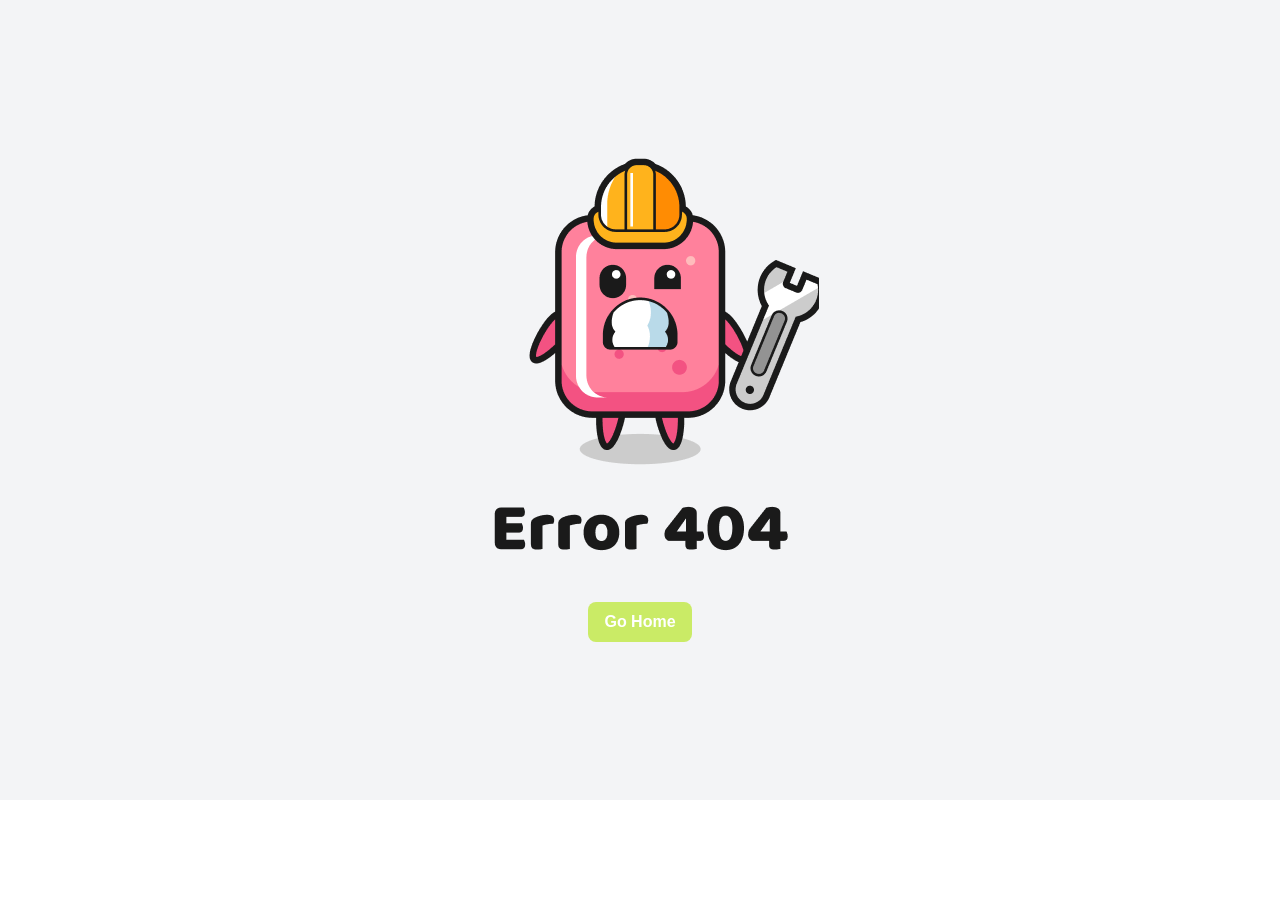
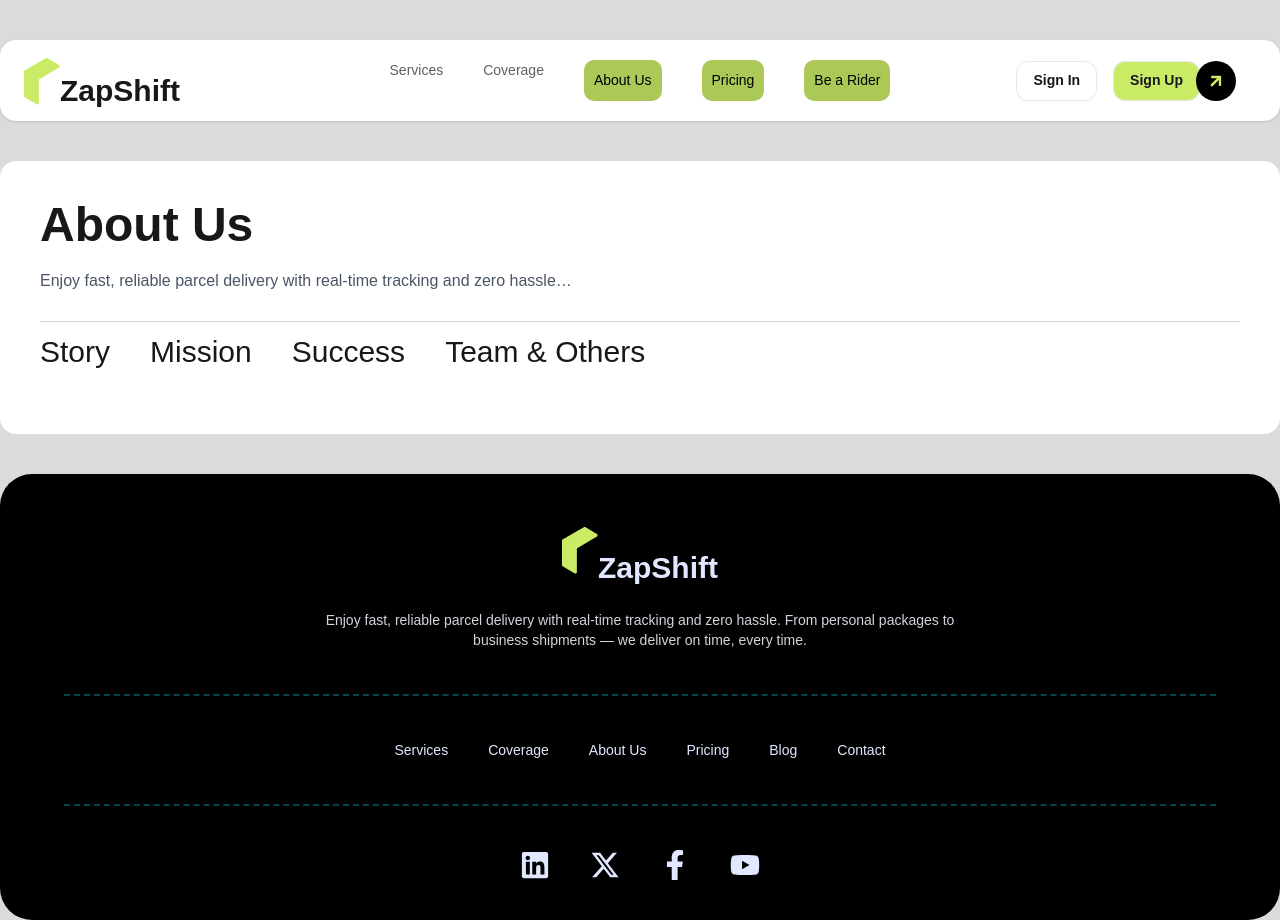
Before and after one commit to tonmoybiswas07/zap_shift_client, a React app: page /about in a window 1280 px wide. Before the commit this address had no page. Before the commit the page ends 800 px from the top, so only its background shows below. Built offline with nearby package versions, Linux system fonts and the light colour scheme; the HTML template or start-up script is replaced by a standard one.

Commit message:
update about us page

```diff
--- /dev/null
+++ b/src/Pages/AboutUs/AboutUs.jsx
@@ -0,0 +1,48 @@
+import React from 'react';
+import { Link, Outlet } from 'react-router';
+
+const AboutUs = () => {
+  const aboutInfoLinks = (
+    <>
+      <Link to="story" className="hover:underline underline-offset-8">
+        Story
+      </Link>
+
+      <Link to="mission" className="hover:underline underline-offset-8">
+        Mission
+      </Link>
+
+      <Link to="success" className="hover:underline underline-offset-8">
+        Success
+      </Link>
+
+      <Link to="team" className="hover:underline underline-offset-8">
+        Team & Others
+      </Link>
+    </>
+  );
+
+  return (
+    <div className="bg-white p-10 my-10 rounded-2xl">
+      <div>
+        <h2 className="font-extrabold text-5xl">About Us</h2>
+        <p className="mt-5 text-gray-600">
+          Enjoy fast, reliable parcel delivery with real-time tracking and zero hassle…
+        </p>
+      </div>
+
+      <hr className="text-gray-300 mt-7" />
+
+      <div className="flex flex-col md:flex-row gap-10 text-3xl my-3">
+        {aboutInfoLinks}
+      </div>
+
+      {/* Nested page will show here */}
+      <div className="mt-6">
+        <Outlet />
+      </div>
+    </div>
+  );
+};
+
+export default AboutUs;
--- /dev/null
+++ b/src/Pages/AboutUs/Mission.jsx
@@ -0,0 +1,11 @@
+import React from 'react';
+
+const Mission = () => {
+    return (
+        <div className='text-gray-700 my-5'>
+            <p>Zap Shift exists to make delivery simple, fast, and trustworthy. We believe delivery should not feel stressful or complicated — it should feel easy, reliable, and always on time. Our mission is to connect people and businesses through smarter technology and thoughtful service. From personal parcels to business shipments, we design Zap Shift so that anyone can send items quickly, track them in real time, and feel confident that their package will arrive safely. We want small businesses, online sellers, and growing entrepreneurs to feel supported, not limited, by logistics. Every feature we build is guided by three core ideas: speed, trust, and support. We aim to deliver faster without compromising safety, to build a service customers can truly rely on, and to always be available when someone needs help. When people think about delivery, we want Zap Shift to be the name they associate with confidence, convenience, and modern service.</p>
+        </div>
+    );
+};
+
+export default Mission;
--- /dev/null
+++ b/src/Pages/AboutUs/Story.jsx
@@ -0,0 +1,13 @@
+import React from 'react';
+
+const Story = () => {
+    return (
+        <div className='text-gray-700'>
+            <p>We started with a simple promise — to make parcel delivery fast, reliable, and stress-free. Over the years, our commitment to real-time tracking, efficient logistics, and customer-first service has made us a trusted partner for thousands. Whether it's a personal gift or a time-sensitive business delivery, we ensure it reaches its destination — on time, every time.</p>
+            <p>We started with a simple promise — to make parcel delivery fast, reliable, and stress-free. Over the years, our commitment to real-time tracking, efficient logistics, and customer-first service has made us a trusted partner for thousands. Whether it's a personal gift or a time-sensitive business delivery, we ensure it reaches its destination — on time, every time.</p>
+            <p>We started with a simple promise — to make parcel delivery fast, reliable, and stress-free. Over the years, our commitment to real-time tracking, efficient logistics, and customer-first service has made us a trusted partner for thousands. Whether it's a personal gift or a time-sensitive business delivery, we ensure it reaches its destination — on time, every time.</p>
+        </div>
+    );
+};
+
+export default Story;
--- /dev/null
+++ b/src/Pages/AboutUs/Success.jsx
@@ -0,0 +1,11 @@
+import React from 'react';
+
+const Success = () => {
+    return (
+        <div className='text-gray-700 my-5'>
+            <p>Zap Shift began as a simple idea: create a smarter way to move packages from one place to another. Over time, that idea turned into a growing delivery platform trusted by customers and businesses alike. We are proud of the thousands of successful deliveries completed, the expanding community of users, and the steady stream of positive feedback we receive. Our success comes from focusing on reliability, user-friendly design, secure handling, and fair pricing. People choose Zap Shift because they know their parcels matter to us as much as they matter to them. Each milestone reminds us that progress happens step by step, and we continue improving with every delivery. Looking ahead, our ambition is to expand coverage, enhance tracking technology, introduce smarter routing systems, and build even stronger relationships with partners. We want Zap Shift to become one of the most trusted delivery platforms in Bangladesh — and we believe consistency, innovation, and customer trust will help us reach that future.</p>
+        </div>
+    );
+};
+
+export default Success;
--- /dev/null
+++ b/src/Pages/AboutUs/Team.jsx
@@ -0,0 +1,11 @@
+import React from 'react';
+
+const team = () => {
+    return (
+        <div className='text-gray-700 my-5'>
+            <p>Zap Shift is powered by a team that believes in improving everyday experiences through technology and dedication. Our developers work continuously to ensure the app is secure, smooth, and easy to use, always focusing on stability and performance. Behind every delivery, there is also a committed group of delivery partners who navigate busy roads, weather challenges, and long routes to make sure every parcel reaches the right hands. They are the real connection between Zap Shift and our customers, and we value their effort deeply. Our customer support team stands beside users whenever questions arise, providing guidance, tracking updates, and calm solutions with patience and care. Along with our internal team, we collaborate with online stores, small businesses, and local entrepreneurs, helping them reach more customers and grow their businesses. Zap Shift is not just a platform — it is a partnership built on trust, teamwork, and shared goals.</p>
+        </div>
+    );
+};
+
+export default team;
--- a/src/Pages/Shared/Navbar/Navbar.jsx
+++ b/src/Pages/Shared/Navbar/Navbar.jsx
@@ -7,7 +7,7 @@ const Navbar = () => {
     const link = <>
     <NavLink to={'/services'} className='text-[#606060] text-md'>Services</NavLink>
     <NavLink to={'/coverage'} className='text-[#606060] text-md'>Coverage</NavLink>
-    <NavLink className='text-[#606060] text-md'>About Us</NavLink>
+    <NavLink to={'/about'} className='text-[#606060] text-md'>About Us</NavLink>
     <NavLink className='text-[#606060] text-md'>Pricing</NavLink>
     <NavLink className='text-[#606060] text-md'>Be a Rider</NavLink>
     </>
--- a/src/Routes/Routes.jsx
+++ b/src/Routes/Routes.jsx
@@ -4,25 +4,32 @@ import Home from "../Pages/Home/Home/Home";
 import Services from "../Pages/Services/Services";
 import Coverage from "../Pages/Coverage/Coverage";
 import Error from "../Pages/Error/Error";
+import AboutUs from "../Pages/AboutUs/AboutUs";
+import Story from "../Pages/AboutUs/Story";
+import Success from "../Pages/AboutUs/Success";
+import Mission from "../Pages/AboutUs/Mission";
+import Team from "../Pages/AboutUs/team";
 
 export const router = createBrowserRouter([
   {
     path: "/",
     Component: RootLayouts,
-    errorElement: <Error></Error>,
+    errorElement: <Error />,
     children: [
+      { index: true, Component: Home },
+      { path: "services", Component: Services },
+      { path: "coverage", Component: Coverage },
+
       {
-        index: true,
-        Component: Home,
+        path: "about",
+        Component: AboutUs,
+        children: [
+          { path: "story", Component: Story },
+          { path: "mission", Component: Mission },
+          { path: "success", Component: Success },
+          { path: "team", Component: Team },
+        ],
       },
-      {
-        path: "/services",
-        Component: Services,
-      },
-      {
-        path: "/coverage",
-        Component:Coverage,
-      }
     ],
   },
 ]);
```
